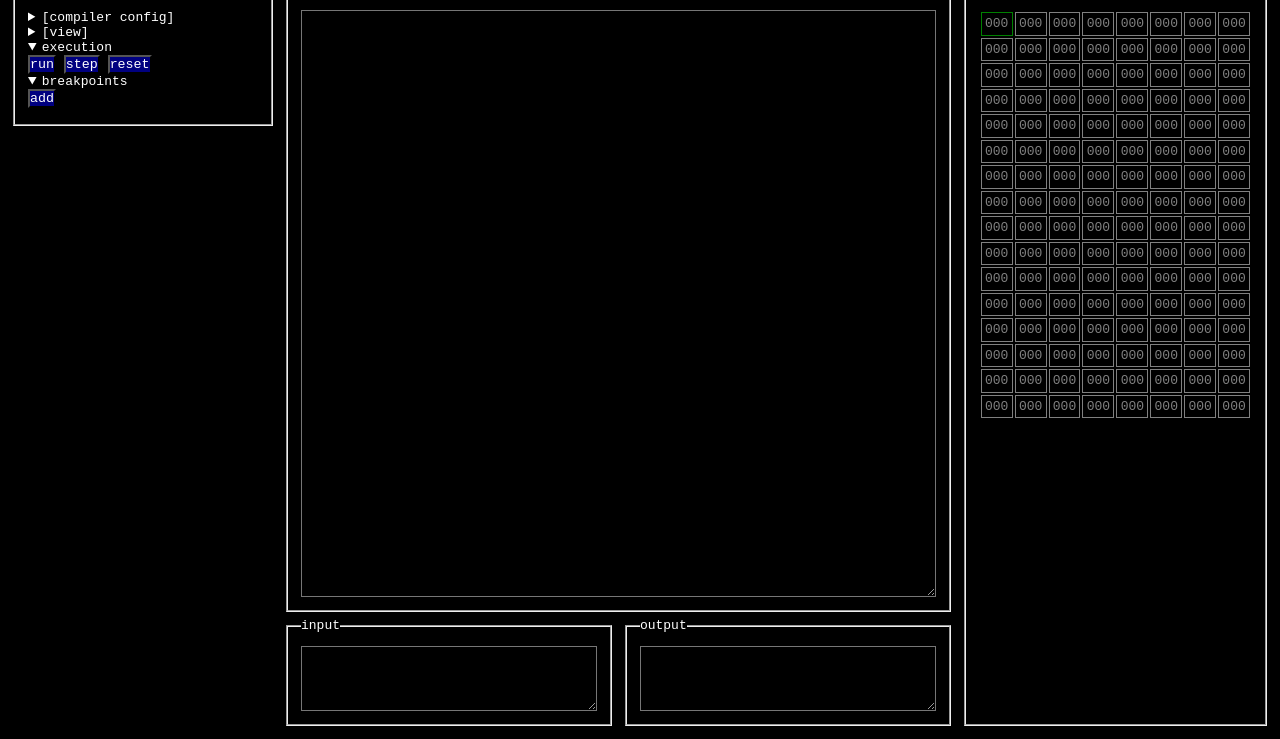
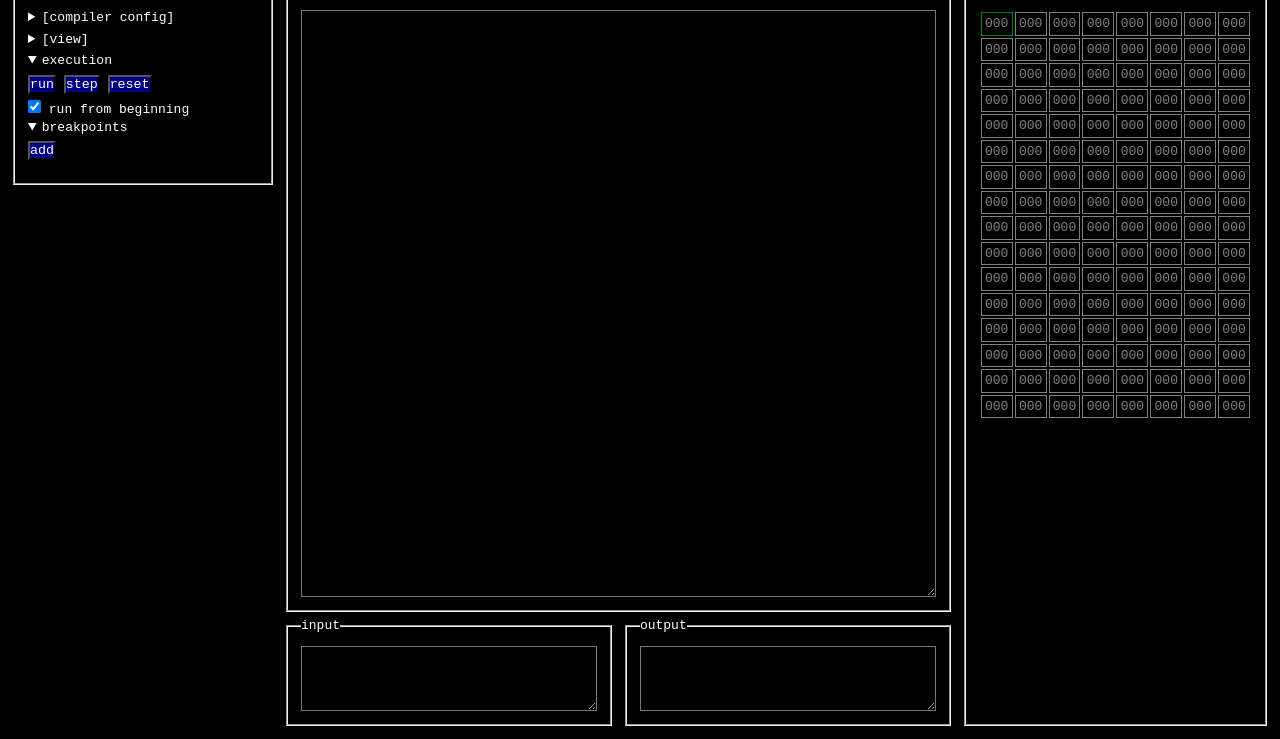
Before and after one commit to carlosmaniero/brainfuck-ide, a plain HTML site: page index.html in a window 1280 px wide. Shown: the part 61-800 px from the top of the page. Drawn offline with Linux system fonts and the light colour scheme.

Commit message:
add a feature to automatically go back to the beginning when running
Signed-off-by: Carlos Maniero <carlos@maniero.me>

```diff
--- a/index.html
+++ b/index.html
@@ -40,11 +40,18 @@
         flex-grow: 1;
         gap: 1rem;
       }
+      details summary {
+        padding-bottom: 0.5rem;
+      }
       details label {
         display: block;
       }
-      details input {
+      details input:not([type=checkbox]) {
         width: 100%;
+      }
+      details button,
+      details input{
+        margin-bottom: 0.5rem;
       }
       #toolbar {
         width: 20rem;
@@ -112,6 +119,10 @@
             <button onClick="onStep(event)">step</button>
             <button onClick="onReset(event)">reset</button>
 
+            <label>
+              <input type="checkbox" id="from-beginning" checked />
+              run from beginning
+            </label>
           </details>
 
           <details open>
@@ -159,6 +170,7 @@
       const $code = document.getElementById("code")
       const dataTable = document.getElementById("dataTable")
       const $output = document.getElementById("output")
+      const $runFromBeginning = document.getElementById("from-beginning")
 
       const $table = {
         body: dataTable.getElementsByTagName('tbody')[0],
@@ -306,6 +318,11 @@
 
       function onRun(event) {
         event.preventDefault();
+
+        if ($runFromBeginning.checked) {
+          init()
+        }
+
         let first = true;
         while((!breakpoints.intersection(new Set([program.pc])).size || first) && program.step()) {
           first = false;
```
